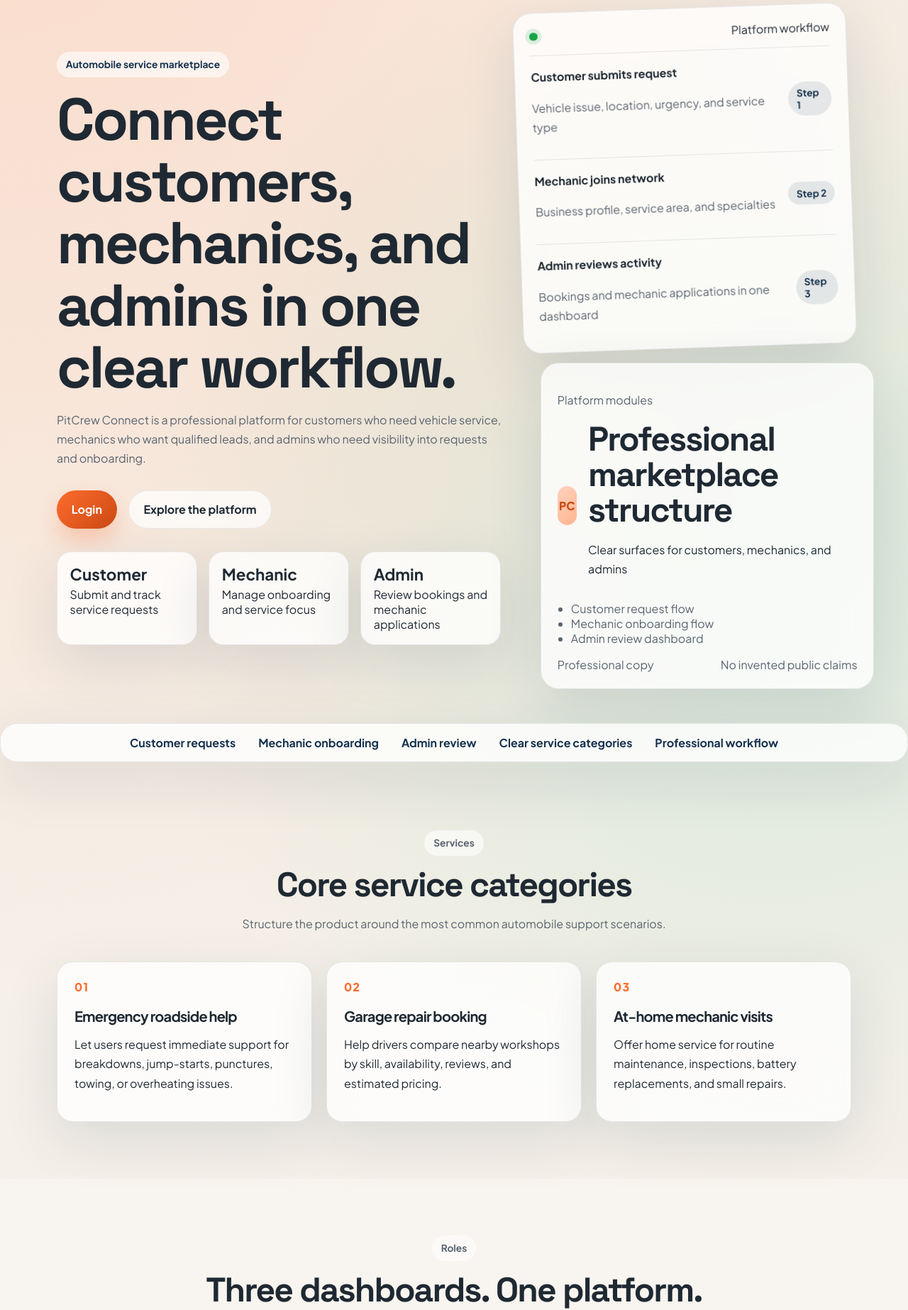
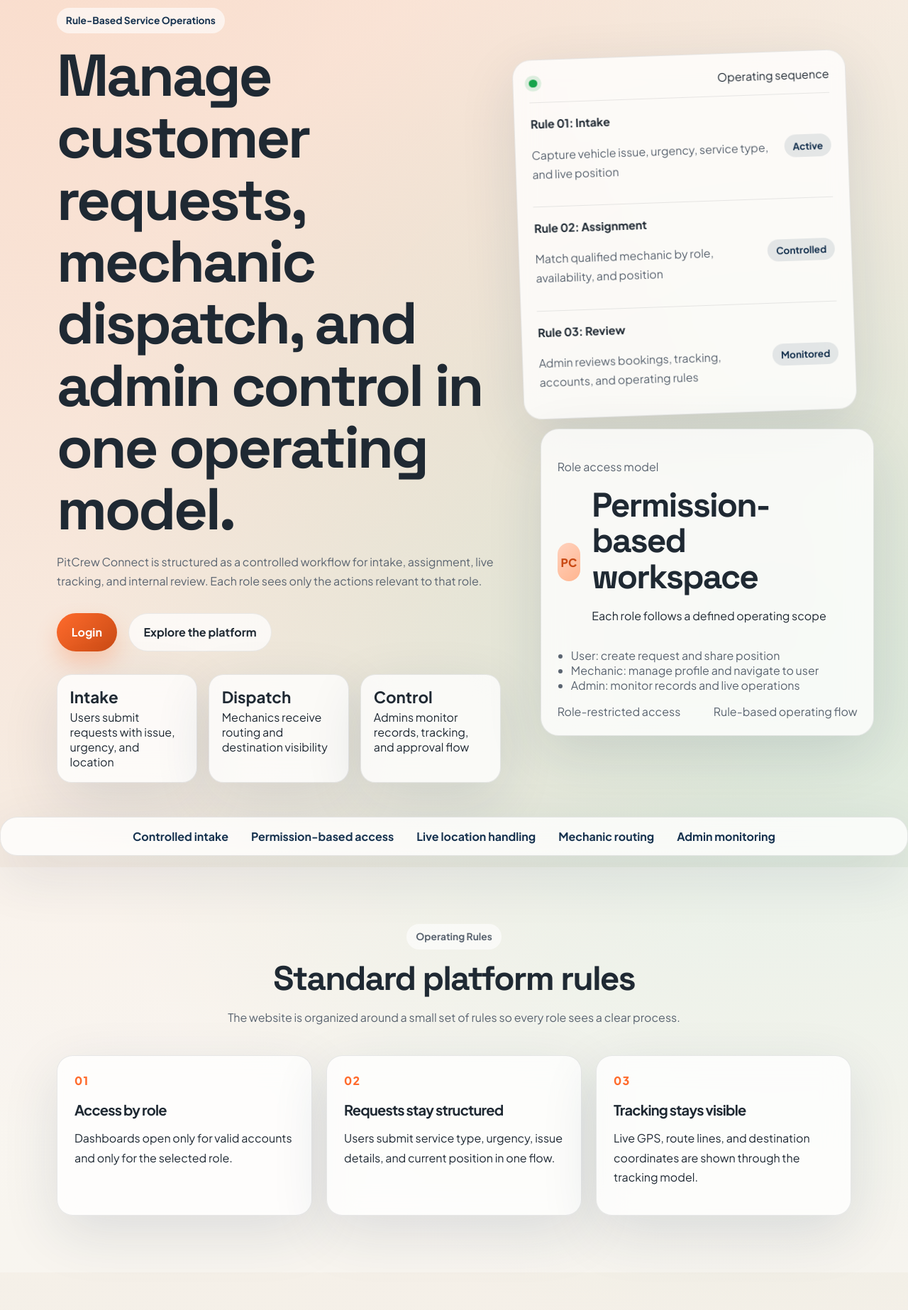
Before and after one commit to jaiAkash1209/pitcrew-connect, a website: page index.html in a window 1280 px wide. Shown: the part 231-2077 px from the top of the page at 71% size. Drawn offline with Linux system fonts and the light colour scheme.

Commit message:
Refine site into rule-based operating model

```diff
--- a/index.html
+++ b/index.html
@@ -40,11 +40,11 @@
     <section class="hero">
       <div class="container hero-grid">
         <div class="hero-copy">
-          <p class="eyebrow">Automobile service marketplace</p>
-          <h1>Connect customers, mechanics, and admins in one clear workflow.</h1>
+          <p class="eyebrow">Rule-Based Service Operations</p>
+          <h1>Manage customer requests, mechanic dispatch, and admin control in one operating model.</h1>
           <p class="hero-text">
-            PitCrew Connect is a professional platform for customers who need vehicle service,
-            mechanics who want qualified leads, and admins who need visibility into requests and onboarding.
+            PitCrew Connect is structured as a controlled workflow for intake, assignment,
+            live tracking, and internal review. Each role sees only the actions relevant to that role.
           </p>
           <div class="hero-actions">
             <a class="button button-primary" href="login.html">Login</a>
@@ -52,16 +52,16 @@
           </div>
           <div class="hero-stats">
             <article>
-              <strong>Customer</strong>
-              <span>Submit and track service requests</span>
+              <strong>Intake</strong>
+              <span>Users submit requests with issue, urgency, and location</span>
             </article>
             <article>
-              <strong>Mechanic</strong>
-              <span>Manage onboarding and service focus</span>
+              <strong>Dispatch</strong>
+              <span>Mechanics receive routing and destination visibility</span>
             </article>
             <article>
-              <strong>Admin</strong>
-              <span>Review bookings and mechanic applications</span>
+              <strong>Control</strong>
+              <span>Admins monitor records, tracking, and approval flow</span>
             </article>
           </div>
         </div>
@@ -70,48 +70,48 @@
           <div class="panel-card dispatch-card">
             <div class="panel-topline">
               <span class="live-dot"></span>
-              <span>Platform workflow</span>
+              <span>Operating sequence</span>
             </div>
             <div class="dispatch-item">
               <div>
-                <p class="dispatch-title">Customer submits request</p>
-                <p class="dispatch-meta">Vehicle issue, location, urgency, and service type</p>
+                <p class="dispatch-title">Rule 01: Intake</p>
+                <p class="dispatch-meta">Capture vehicle issue, urgency, service type, and live position</p>
               </div>
-              <span class="status-pill">Step 1</span>
+              <span class="status-pill">Active</span>
             </div>
             <div class="dispatch-item">
               <div>
-                <p class="dispatch-title">Mechanic joins network</p>
-                <p class="dispatch-meta">Business profile, service area, and specialties</p>
+                <p class="dispatch-title">Rule 02: Assignment</p>
+                <p class="dispatch-meta">Match qualified mechanic by role, availability, and position</p>
               </div>
-              <span class="status-pill">Step 2</span>
+              <span class="status-pill">Controlled</span>
             </div>
             <div class="dispatch-item">
               <div>
-                <p class="dispatch-title">Admin reviews activity</p>
-                <p class="dispatch-meta">Bookings and mechanic applications in one dashboard</p>
+                <p class="dispatch-title">Rule 03: Review</p>
+                <p class="dispatch-meta">Admin reviews bookings, tracking, accounts, and operating rules</p>
               </div>
-              <span class="status-pill">Step 3</span>
+              <span class="status-pill">Monitored</span>
             </div>
           </div>
 
           <div class="panel-card mechanic-card">
-            <p class="mini-label">Platform modules</p>
+            <p class="mini-label">Role access model</p>
             <div class="mechanic-head">
               <div class="avatar">PC</div>
               <div>
-                <h2>Professional marketplace structure</h2>
-                <p>Clear surfaces for customers, mechanics, and admins</p>
+                <h2>Permission-based workspace</h2>
+                <p>Each role follows a defined operating scope</p>
               </div>
             </div>
             <ul class="feature-list">
-              <li>Customer request flow</li>
-              <li>Mechanic onboarding flow</li>
-              <li>Admin review dashboard</li>
+              <li>User: create request and share position</li>
+              <li>Mechanic: manage profile and navigate to user</li>
+              <li>Admin: monitor records and live operations</li>
             </ul>
             <div class="rating-row">
-              <span>Professional copy</span>
-              <span>No invented public claims</span>
+              <span>Role-restricted access</span>
+              <span>Rule-based operating flow</span>
             </div>
           </div>
         </div>
@@ -120,11 +120,38 @@
 
     <section class="trust-strip">
       <div class="container trust-items">
-        <span>Customer requests</span>
-        <span>Mechanic onboarding</span>
-        <span>Admin review</span>
-        <span>Clear service categories</span>
-        <span>Professional workflow</span>
+        <span>Controlled intake</span>
+        <span>Permission-based access</span>
+        <span>Live location handling</span>
+        <span>Mechanic routing</span>
+        <span>Admin monitoring</span>
+      </div>
+    </section>
+
+    <section class="section muted-section" id="model">
+      <div class="container">
+        <div class="section-heading">
+          <p class="eyebrow">Operating Rules</p>
+          <h2>Standard platform rules</h2>
+          <p>The website is organized around a small set of rules so every role sees a clear process.</p>
+        </div>
+        <div class="service-grid">
+          <article class="service-card">
+            <span class="card-index">01</span>
+            <h3>Access by role</h3>
+            <p>Dashboards open only for valid accounts and only for the selected role.</p>
+          </article>
+          <article class="service-card">
+            <span class="card-index">02</span>
+            <h3>Requests stay structured</h3>
+            <p>Users submit service type, urgency, issue details, and current position in one flow.</p>
+          </article>
+          <article class="service-card">
+            <span class="card-index">03</span>
+            <h3>Tracking stays visible</h3>
+            <p>Live GPS, route lines, and destination coordinates are shown through the tracking model.</p>
+          </article>
+        </div>
       </div>
     </section>
 
@@ -171,9 +198,9 @@
       <div class="container">
         <div class="section-heading">
           <p class="eyebrow">Roles</p>
-          <h2>Three dashboards. One platform.</h2>
+          <h2>Three dashboards under one operating policy.</h2>
           <p>
-            The public website explains the product. Role-based access opens the correct dashboard after login.
+            The public website explains the model. Access control opens the correct dashboard after login and blocks everything else.
           </p>
         </div>
         <div class="service-grid">
@@ -199,28 +226,28 @@
     <section class="section muted-section" id="how-it-works">
       <div class="container split-grid">
         <div>
-          <p class="eyebrow">How it works</p>
-          <h2>Clear for customers, practical for mechanics, visible for admins.</h2>
+          <p class="eyebrow">Execution Flow</p>
+          <h2>Intake, assignment, routing, and review.</h2>
           <div class="steps">
             <article>
               <span>1</span>
               <div>
-                <h3>Customer submits a request</h3>
-                <p>The customer provides the vehicle issue, location, urgency, and service type.</p>
+                <h3>Request intake</h3>
+                <p>User submits service details, urgency level, and live location data.</p>
               </div>
             </article>
             <article>
               <span>2</span>
               <div>
-                <h3>Mechanic provides service details</h3>
-                <p>Mechanics register their business, service area, and specialties on the platform.</p>
+                <h3>Mechanic readiness</h3>
+                <p>Mechanic profile, service radius, and specialties define assignment eligibility.</p>
               </div>
             </article>
             <article>
               <span>3</span>
               <div>
-                <h3>Admin reviews platform activity</h3>
-                <p>Admins monitor bookings and mechanic applications from one dashboard.</p>
+                <h3>Admin supervision</h3>
+                <p>Admin reviews records, location flow, and role activity from one control surface.</p>
               </div>
             </article>
           </div>
--- a/styles.css
+++ b/styles.css
@@ -316,6 +316,10 @@ label,
 .dispatch-title {
   margin: 0;
   font-weight: 700;
+}
+
+.dispatch-meta {
+  max-width: 32ch;
 }
 
 .status-pill {
```
Also changed, not shown: admin.html (+17 -17 lines), login.html (+9 -9 lines), mechanic.html (+9 -9 lines), user.html (+10 -10 lines).
